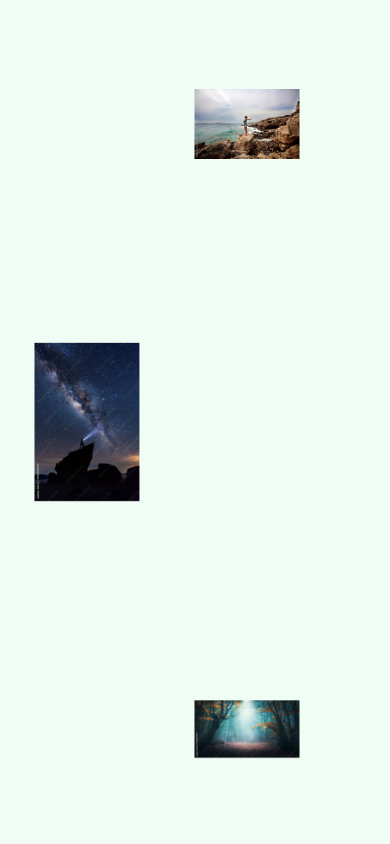
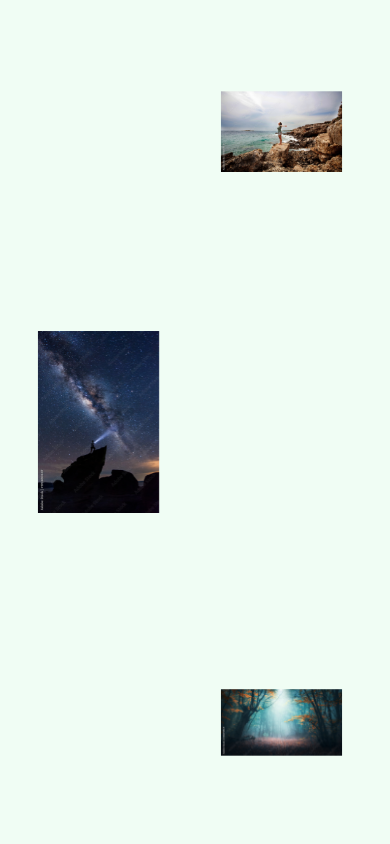
Before and after one commit to sourovch/Gallary-Of-Arts, a Next.js app: page /gallary in a window 390 px wide. Shown: the top 844 px of the page. Built offline with nearby package versions, Linux system fonts and the light colour scheme.

Commit message:
butify mobile

```diff
--- a/components/horizontalScroll/imageContainer.js
+++ b/components/horizontalScroll/imageContainer.js
@@ -9,7 +9,7 @@ function ImageContainer({ imgConf, setLayoutInfo }) {
       {imgConf?.map((confObj) => (
         <div
           key={confObj.id}
-          className="w-[150px] md:w-[30vh] min-w-[30px] h-full relative gallary-img-cont flex flex-col justify-around items-end py-8 gap-2"
+          className="flex-1 md:w-[30vh] min-w-[150px] h-full relative gallary-img-cont flex flex-col justify-around items-end py-8 gap-2"
         >
           {confObj.arr.map((imgInfo) => (
             <MouseSenImage
```
